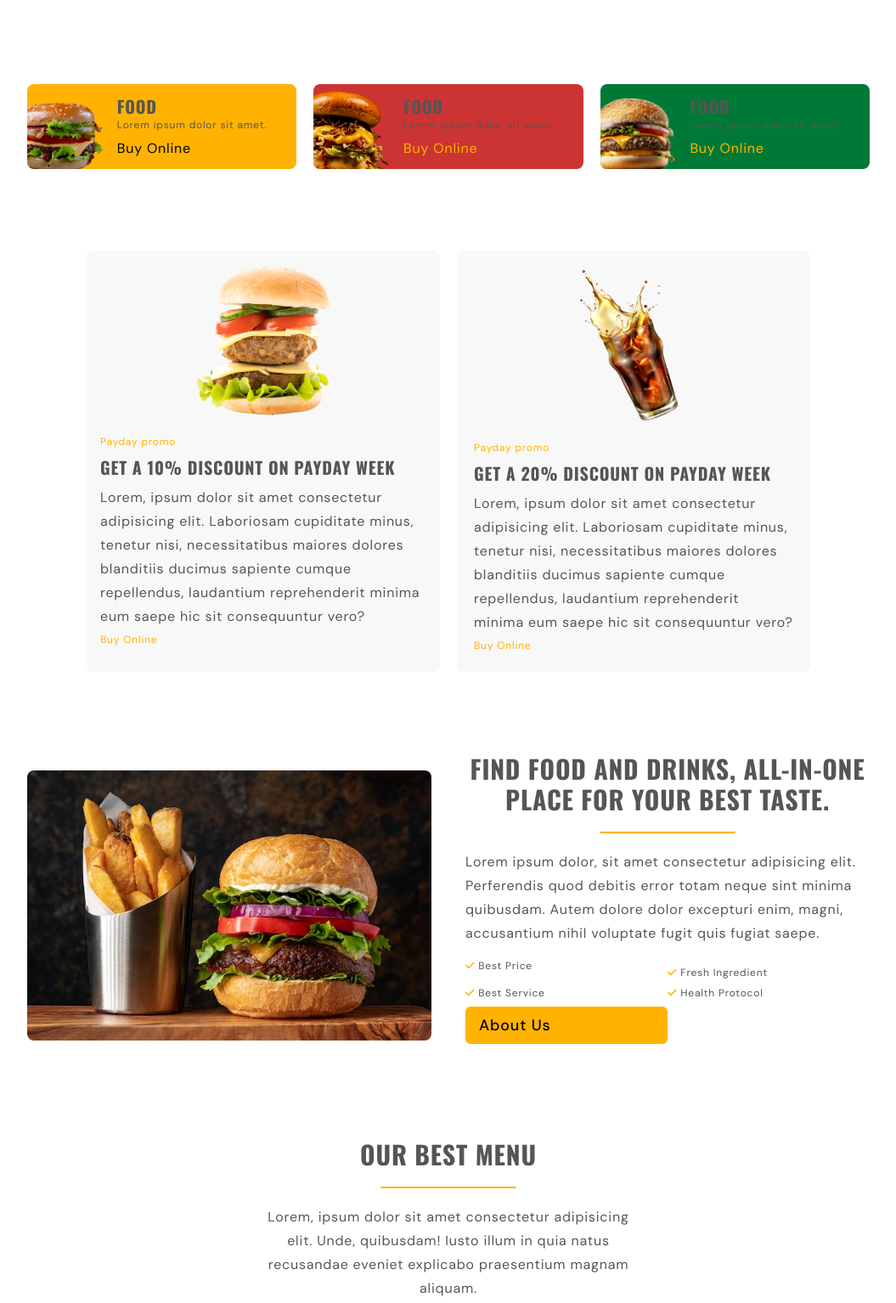
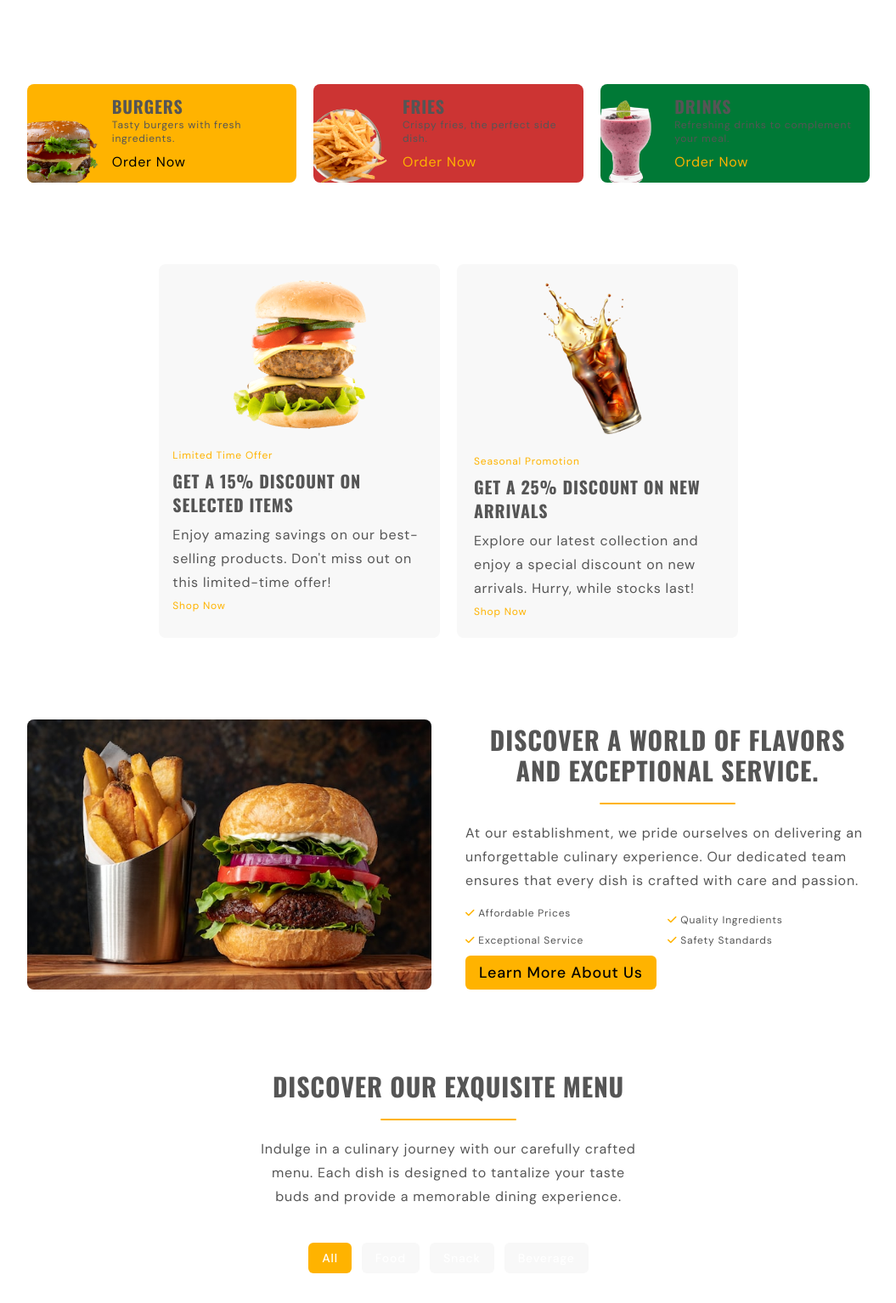
Before and after one commit to N3ssar/BurgerBliss, a website: page index.html in a window 1280 px wide. Shown: the part 602-2136 px from the top of the page at 85% size, without its empty margins (112-1167 px from the left). Drawn offline with nearby package versions, Linux system fonts and the light colour scheme.

Commit message:
Add files via upload

```diff
--- a/index.html
+++ b/index.html
@@ -222,13 +222,12 @@
                 class="absolute w-28 -bottom-4 -left-4"
               />
             </div>
-
             <div>
               <div class="mb-2">
-                <h4 class="card__title">Food</h4>
-                <p class="text-xs">Lorem ipsum dolor sit amet.</p>
+                <h4 class="card__title">Burgers</h4>
+                <p class="text-xs">Tasty burgers with fresh ingredients.</p>
               </div>
-              <a href="#" class="text-black cursor-pointer">Buy Online</a>
+              <a href="#" class="text-black cursor-pointer">Order Now</a>
             </div>
           </div>
           <!-- Card 2 -->
@@ -237,19 +236,18 @@
           >
             <div class="basis-1/3 relative">
               <img
-                src="img/burger-2.png"
+                src="img/snack-2.png"
                 alt="Category Image"
                 class="absolute w-28 -bottom-4 -left-4"
               />
             </div>
-
             <div>
               <div class="mb-2">
-                <h4 class="card__title">Food</h4>
-                <p class="text-xs">Lorem ipsum dolor sit amet.</p>
+                <h4 class="card__title">Fries</h4>
+                <p class="text-xs">Crispy fries, the perfect side dish.</p>
               </div>
               <a href="#" class="text-secondaryColor cursor-pointer"
-                >Buy Online</a
+                >Order Now</a
               >
             </div>
           </div>
@@ -259,19 +257,20 @@
           >
             <div class="basis-1/3 relative">
               <img
-                src="img/burger-3.png"
+                src="img/beverage-3.png"
                 alt="Category Image"
                 class="absolute w-28 -bottom-4 -left-4"
               />
             </div>
-
             <div>
               <div class="mb-2">
-                <h4 class="card__title">Food</h4>
-                <p class="text-xs">Lorem ipsum dolor sit amet.</p>
+                <h4 class="card__title">Drinks</h4>
+                <p class="text-xs">
+                  Refreshing drinks to complement your meal.
+                </p>
               </div>
               <a href="#" class="text-secondaryColor cursor-pointer"
-                >Buy Online</a
+                >Order Now</a
               >
             </div>
           </div>
@@ -281,7 +280,7 @@
       <!--~~~~~~~~~~~~~~~ Promo ~~~~~~~~~~~~~~~-->
       <section id="promo">
         <div
-          class="conatiner flex flex-col gap-5 md:flex-row justify-center px-4"
+          class="container flex flex-col gap-5 md:flex-row justify-center px-4"
         >
           <!-- Card 1 -->
           <div
@@ -292,18 +291,14 @@
               class="w-40 mx-auto hover:animate-movingY"
               alt="Promo Image"
             />
-
             <div class="space-y-2 pt-5">
-              <p class="text-xs text-secondaryColor">Payday promo</p>
-              <h3 class="card__title">GET A 10% DISCOUNT ON PAYDAY WEEK</h3>
+              <p class="text-xs text-secondaryColor">Limited Time Offer</p>
+              <h3 class="card__title">GET A 15% DISCOUNT ON SELECTED ITEMS</h3>
               <p class="paragraph">
-                Lorem, ipsum dolor sit amet consectetur adipisicing elit.
-                Laboriosam cupiditate minus, tenetur nisi, necessitatibus
-                maiores dolores blanditiis ducimus sapiente cumque repellendus,
-                laudantium reprehenderit minima eum saepe hic sit consequuntur
-                vero?
+                Enjoy amazing savings on our best-selling products. Don't miss
+                out on this limited-time offer!
               </p>
-              <a href="#" class="text-xs text-secondaryColor">Buy Online</a>
+              <a href="#" class="text-xs text-secondaryColor">Shop Now</a>
             </div>
           </div>
           <!-- Card 2 -->
@@ -315,18 +310,14 @@
               class="w-40 mx-auto hover:animate-movingY"
               alt="Promo Image"
             />
-
             <div class="space-y-2 pt-5">
-              <p class="text-xs text-secondaryColor">Payday promo</p>
-              <h3 class="card__title">GET A 20% DISCOUNT ON PAYDAY WEEK</h3>
+              <p class="text-xs text-secondaryColor">Seasonal Promotion</p>
+              <h3 class="card__title">GET A 25% DISCOUNT ON NEW ARRIVALS</h3>
               <p class="paragraph">
-                Lorem, ipsum dolor sit amet consectetur adipisicing elit.
-                Laboriosam cupiditate minus, tenetur nisi, necessitatibus
-                maiores dolores blanditiis ducimus sapiente cumque repellendus,
-                laudantium reprehenderit minima eum saepe hic sit consequuntur
-                vero?
+                Explore our latest collection and enjoy a special discount on
+                new arrivals. Hurry, while stocks last!
               </p>
-              <a href="#" class="text-xs text-secondaryColor">Buy Online</a>
+              <a href="#" class="text-xs text-secondaryColor">Shop Now</a>
             </div>
           </div>
         </div>
@@ -342,34 +333,33 @@
           </div>
           <div class="about__content flex-1">
             <h2 class="section__title">
-              FIND FOOD AND DRINKS, ALL-IN-ONE PLACE FOR YOUR BEST TASTE.
+              DISCOVER A WORLD OF FLAVORS AND EXCEPTIONAL SERVICE.
             </h2>
             <div class="separator"></div>
             <p class="paragraph">
-              Lorem ipsum dolor, sit amet consectetur adipisicing elit.
-              Perferendis quod debitis error totam neque sint minima quibusdam.
-              Autem dolore dolor excepturi enim, magni, accusantium nihil
-              voluptate fugit quis fugiat saepe.
+              At our establishment, we pride ourselves on delivering an
+              unforgettable culinary experience. Our dedicated team ensures that
+              every dish is crafted with care and passion.
             </p>
             <ul class="grid grid-cols-2 py-4 space-y-2">
               <li class="text-xs text-paragraphColor">
                 <i class="fa-solid fa-check text-secondaryColor"></i>
-                Best Price
+                Affordable Prices
               </li>
               <li class="text-xs text-paragraphColor">
                 <i class="fa-solid fa-check text-secondaryColor"></i>
-                Fresh Ingredient
+                Quality Ingredients
               </li>
               <li class="text-xs text-paragraphColor">
                 <i class="fa-solid fa-check text-secondaryColor"></i>
-                Best Service
+                Exceptional Service
               </li>
               <li class="text-xs text-paragraphColor">
                 <i class="fa-solid fa-check text-secondaryColor"></i>
-                Health Protocol
+                Safety Standards
               </li>
-              <a href="#" class="btn btn-primary">About Us</a>
             </ul>
+            <a href="#" class="btn btn-primary">Learn More About Us</a>
           </div>
         </div>
       </section>
@@ -378,12 +368,12 @@
       <section id="menu">
         <div class="container px-4">
           <div class="max-w-md mx-auto text-center">
-            <h2 class="section__title">OUR BEST MENU</h2>
+            <h2 class="section__title">DISCOVER OUR EXQUISITE MENU</h2>
             <div class="separator mx-auto"></div>
             <p class="paragraph">
-              Lorem, ipsum dolor sit amet consectetur adipisicing elit. Unde,
-              quibusdam! Iusto illum in quia natus recusandae eveniet explicabo
-              praesentium magnam aliquam.
+              Indulge in a culinary journey with our carefully crafted menu.
+              Each dish is designed to tantalize your taste buds and provide a
+              memorable dining experience.
             </p>
             <div class="tabs__wrapper">
               <ul class="flex gap-3 justify-center flex-wrap py-10">
```
